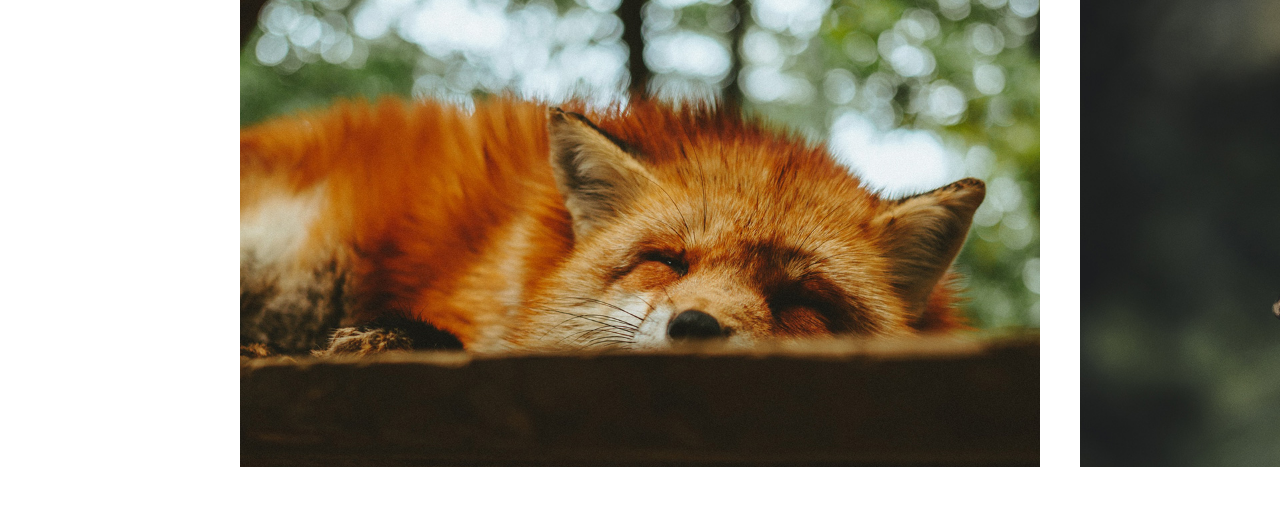
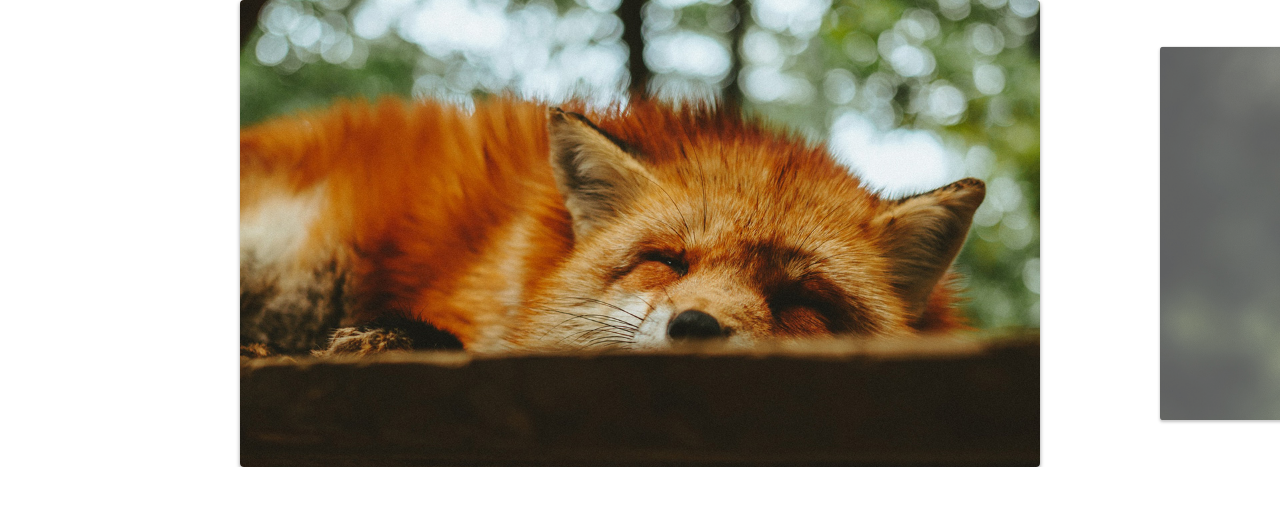
Before and after one commit to Williamxr/Slide-animais, a plain HTML site: page index.html in a window 1280 px wide. Drawn offline with Linux system fonts and the light colour scheme.

Commit message:
Ajustando configurações de resize e classe active adicionada

```diff
--- a/css/style.css
+++ b/css/style.css
@@ -21,9 +21,25 @@ img {
   display: flex;
 }
 
+.slide:hover {
+  will-change: transform;
+}
+
 .slide li {
   width: 80vw;
   flex-shrink: 0;
   max-width: 800px;
   margin: 0 20px;
+
+  border-radius: 4px;
+  overflow: hidden;
+  box-shadow: 0 2px 4px rgba(0, 0, 0, .4);
+  opacity: .7;
+  transform: scale(.8);
+  transition: .4s;
 }
+
+.slide li.active {
+  opacity: 1;
+  transform: scale(1);
+}
--- a/js/slide.js
+++ b/js/slide.js
@@ -1,8 +1,11 @@
+import debounce from './debounce.js';
+
 export default class Slide {
   constructor(slide, wrapper) {
     this.slide = document.querySelector(slide)
     this.wrapper = document.querySelector(wrapper);
-    this.dist = { finalPosition: 0, startX: 0, movement: 0 }
+    this.dist = { finalPosition: 0, startX: 0, movement: 0 };
+    this.activeClass = 'active';
   }
 
   transition(active) {
@@ -64,12 +67,6 @@ export default class Slide {
     this.wrapper.addEventListener('touchend', this.onEnd);
   }
 
-  bindEvents() {
-    this.onStart = this.onStart.bind(this);
-    this.onMove = this.onMove.bind(this);
-    this.onEnd = this.onEnd.bind(this);
-  }
-
   // Slides config
 
   slidePosition(slide) {
@@ -98,6 +95,12 @@ export default class Slide {
     this.moveSlide(activeSlide.position);
     this.slidesIndexNav(index);
     this.dist.finalPosition = activeSlide.position;
+    this.changeActiveClass();
+  }
+
+  changeActiveClass() {
+    this.slideArray.forEach(item => item.element.classList.remove(this.activeClass));
+    this.slideArray[this.index.active].element.classList.add(this.activeClass);
   }
 
   activePrevSlide() {
@@ -108,11 +111,30 @@ export default class Slide {
     if (this.index.next !== undefined) this.changeSlide(this.index.next);
   }
 
+  onResize() {
+    setTimeout(() => {
+      this.slidesConfig();
+      this.changeSlide(this.index.active);
+    }, 1000);
+  }
+
+  addResizeEvent() {
+    window.addEventListener('resize', this.onResize);
+  }
+
+  bindEvents() {
+    this.onStart = this.onStart.bind(this);
+    this.onMove = this.onMove.bind(this);
+    this.onEnd = this.onEnd.bind(this);
+    this.onResize = debounce(this.onResize.bind(this), 200);
+  }
+
   init() {
     this.bindEvents();
     this.transition(true);
     this.addSlideEvents();
     this.slidesConfig();
+    this.addResizeEvent();
     return this;
   }
 }
```
